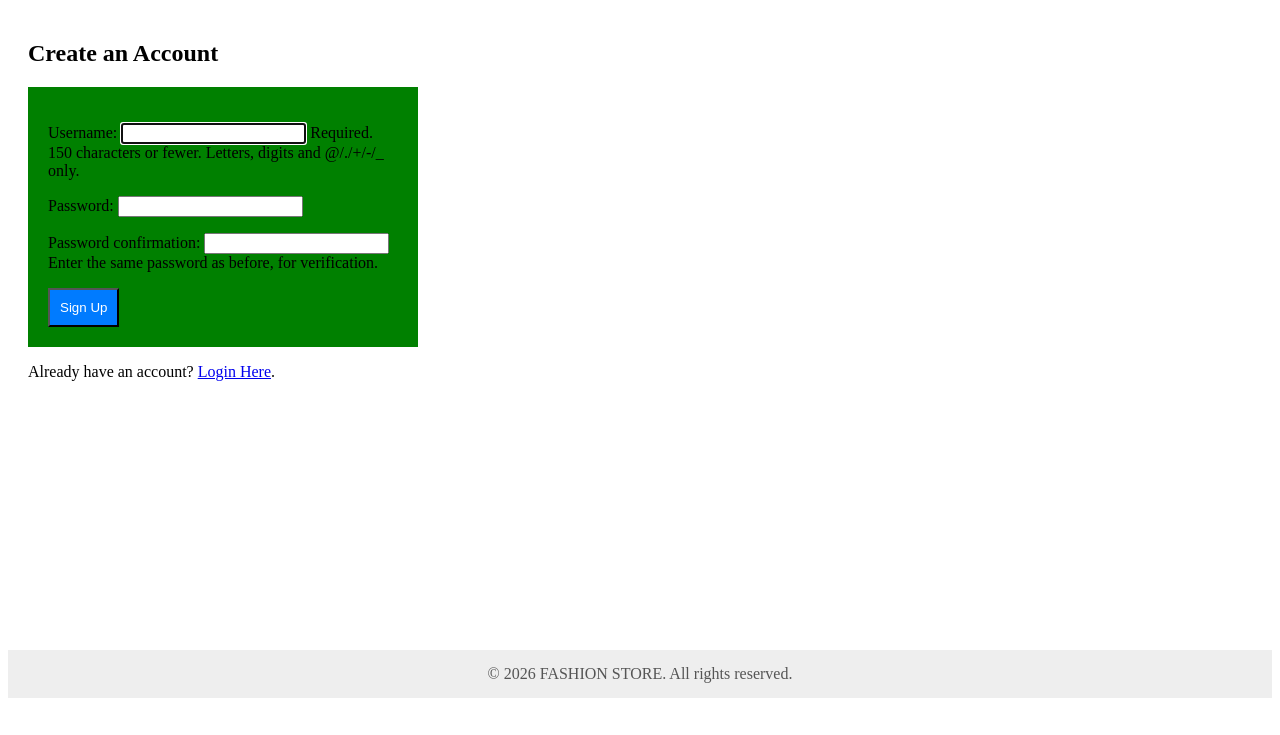
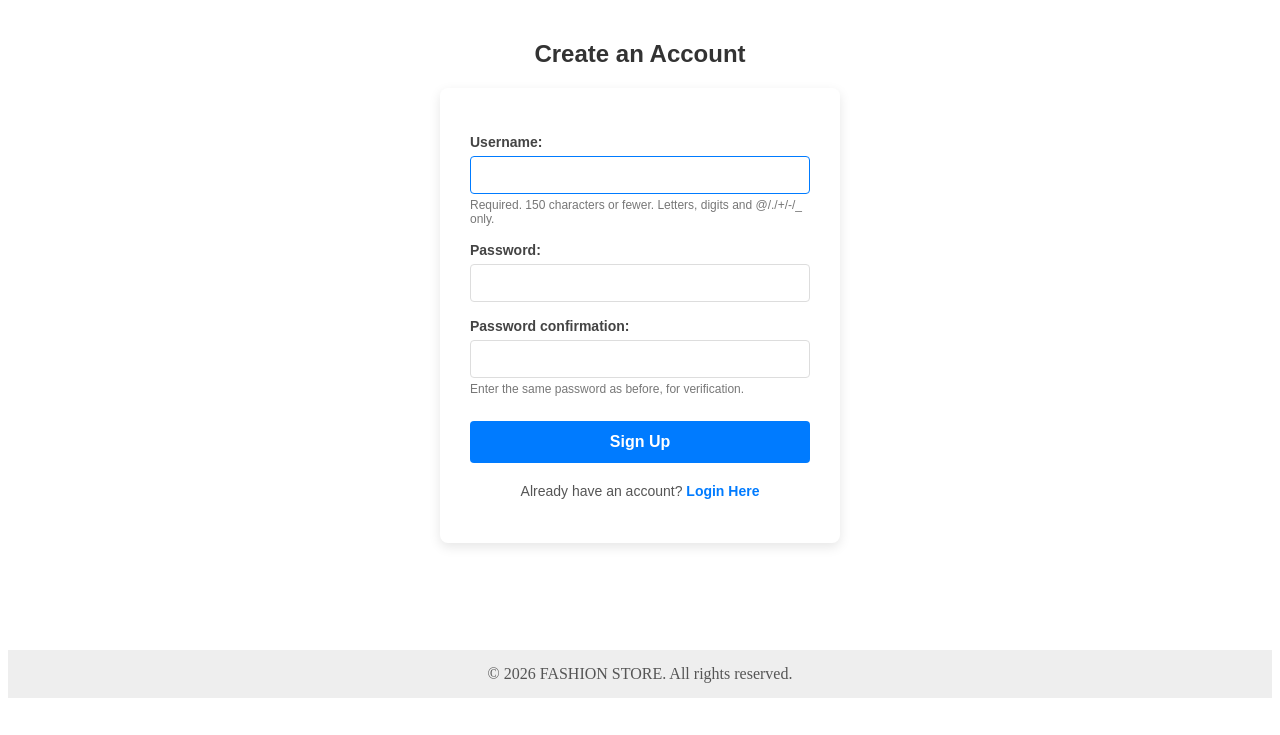
Before and after one commit to s-nj-na/fashionweb, a Django app: page /signup/ in a window 1280 px wide. Shown: the part 65-800 px from the top of the page. Run offline with Django 5.2, Linux system fonts and the light colour scheme.

Commit message:
modified login and signup page

```diff
--- a/myproject/myapp/templates/signup.html
+++ b/myproject/myapp/templates/signup.html
@@ -2,21 +2,73 @@
 
 {% block content %}
 
-<h2>Create an Account</h2>
+<div style="display: flex; flex-direction: column; align-items: center; justify-content: center; min-height: 50vh;">
+    <h2 style="font-family: sans-serif; color: #333; margin-bottom: 20px;">Create an Account</h2>
 
-<div style="background-color: green; padding: 20px; width: 350px;">
-    <form method="POST">
-        {% csrf_token %}
-        {{ form.as_p }}
-        <button type="submit" style="padding: 10px; background-color: #007bff; color: white;">
-            Sign Up
-        </button>
-    </form>
+    <style>
+        .auth-card {
+            background-color: #ffffff;
+            padding: 30px;
+            width: 100%;
+            max-width: 400px;
+            border-radius: 8px;
+            box-shadow: 0 4px 12px rgba(0,0,0,0.1);
+            font-family: sans-serif;
+            box-sizing: border-box;
+        }
+        .custom-form p {
+            display: flex;
+            flex-direction: column;
+            margin-bottom: 15px;
+            text-align: left;
+        }
+        .custom-form label {
+            font-weight: 600;
+            margin-bottom: 6px;
+            color: #444;
+            font-size: 14px;
+        }
+        .custom-form input {
+            padding: 10px 12px;
+            border: 1px solid #ddd;
+            border-radius: 4px;
+            font-size: 14px;
+            width: 100%;
+            box-sizing: border-box;
+            transition: border-color 0.2s;
+        }
+        .custom-form input:focus {
+            outline: none;
+            border-color: #007bff;
+        }
+        .custom-form .helptext {
+            font-size: 12px;
+            color: #777;
+            margin-top: 4px;
+        }
+        .custom-form ul.errorlist {
+            color: #dc3545;
+            font-size: 12px;
+            list-style-type: none;
+            padding: 0;
+            margin: 5px 0 0 0;
+        }
+    </style>
+
+    <div class="auth-card">
+        <form method="POST" class="custom-form">
+            {% csrf_token %}
+            {{ form.as_p }}
+            <button type="submit" style="padding: 12px; width: 100%; background-color: #007bff; color: white; border: none; border-radius: 4px; font-size: 16px; font-weight: bold; cursor: pointer; margin-top: 10px; transition: background-color 0.2s;">
+                Sign Up
+            </button>
+        </form>
+
+        <p style="text-align: center; margin-top: 20px; font-size: 14px; color: #555;">
+            Already have an account?
+            <a href="{% url 'login' %}" style="color: #007bff; text-decoration: none; font-weight: bold;">Login Here</a>
+        </p>
+    </div>
 </div>
 
-<p>
-    Already have an account?
-    <a href="{% url 'login' %}">Login Here</a>.
-</p>
-
 {% endblock %}
```
Also changed, not shown: myproject/myapp/templates/login.html (+58 -6 lines), myproject/db.sqlite3.
